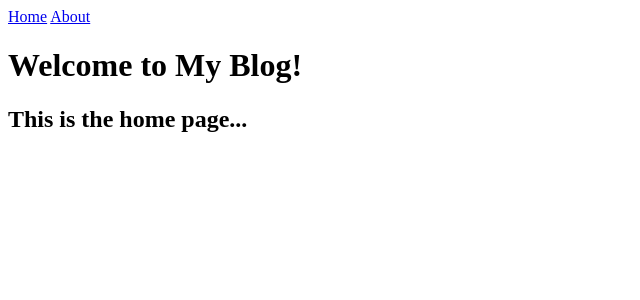
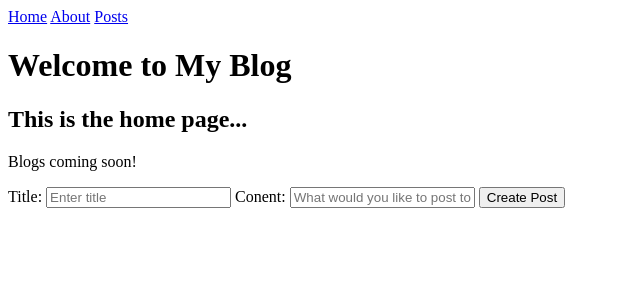
Before and after one commit to skumr/personal_blog, a Flask app: page / in a window 1280 px wide. Shown: the top 300 px of the page, without its empty margins (0-640 px from the left). Run offline with Flask 3, Linux system fonts and the light colour scheme.

Commit message:
added posts page, added services.py, added blog post forms

```diff
--- a/app/init_db.py
+++ b/app/init_db.py
@@ -10,7 +10,7 @@ CREATE_TABLE = """
 CREATE TABLE IF NOT EXISTS blog_posts (
     post_id         INTEGER PRIMARY KEY AUTOINCREMENT,
     post_title    TEXT    NOT NULL,
-    post content  TEXT    NOT NULL,
+    post_content  TEXT    NOT NULL,
     created_date   DATETIME DEFAULT CURRENT_TIMESTAMP,
     modified_date  DATETIME DEFAULT CURRENT_TIMESTAMP
 );
--- a/app/routes.py
+++ b/app/routes.py
@@ -1,4 +1,5 @@
-from flask import Flask, Blueprint, render_template
+from flask import Flask, Blueprint, request, render_template, jsonify
+from services import set_post
 
 web_app_bp = Blueprint("webapp_routes", __name__)
 
@@ -11,5 +12,23 @@ def homepage():
 def about():
     return render_template('about.html')
 
+@web_app_bp.route("/posts", methods=["GET"])
+def posts():
+    return render_template('posts.html')
+
+@web_app_bp.route("/create-post", methods=["POST"])
+def create_post():
+    try:
+        title = request.form.get('post-title')
+        content = request.form.get('post-content')
+        set_post(title, content)
+
+
+        return render_template('posts.html')
+    except Exception as e:
+        return e
+
+
+
 def setup(app:Flask):
     app.register_blueprint(web_app_bp, url_prefix="")
--- a/app/templates/header.html
+++ b/app/templates/header.html
@@ -1,4 +1,5 @@
 <nav>
     <a href="{{ url_for('webapp_routes.homepage') }}">Home</a>
     <a href="{{ url_for('webapp_routes.about') }}">About</a>
+    <a href="{{ url_for('webapp_routes.posts') }}">Posts</a>
 </nav>
--- a/app/templates/index.html
+++ b/app/templates/index.html
@@ -5,6 +5,16 @@ Home
 {% endblock %}
 
 {% block content %}
-<h1>Welcome to My Blog!</h1>
+<h1>Welcome to My Blog</h1>
 <h2>This is the home page...</h2>
+<p>Blogs coming soon!</p>
+<form target="posts.html" action="/create-post" method="post">
+    <label for="title">Title:</label>
+    <input type="text" name="post-title" placeholder="Enter title">
+
+    <label for="content">Conent:</label>
+    <input type="text" name="post-content" placeholder="What would you like to post today?">
+
+    <button type="submit">Create Post</button>
+</form>
 {% endblock %}
```
Also changed, not shown: app/services.py (+17 -0 lines), app/templates/posts.html (added, +9 -0 lines), README.md, blog_posts.db (added), 3 other files.
